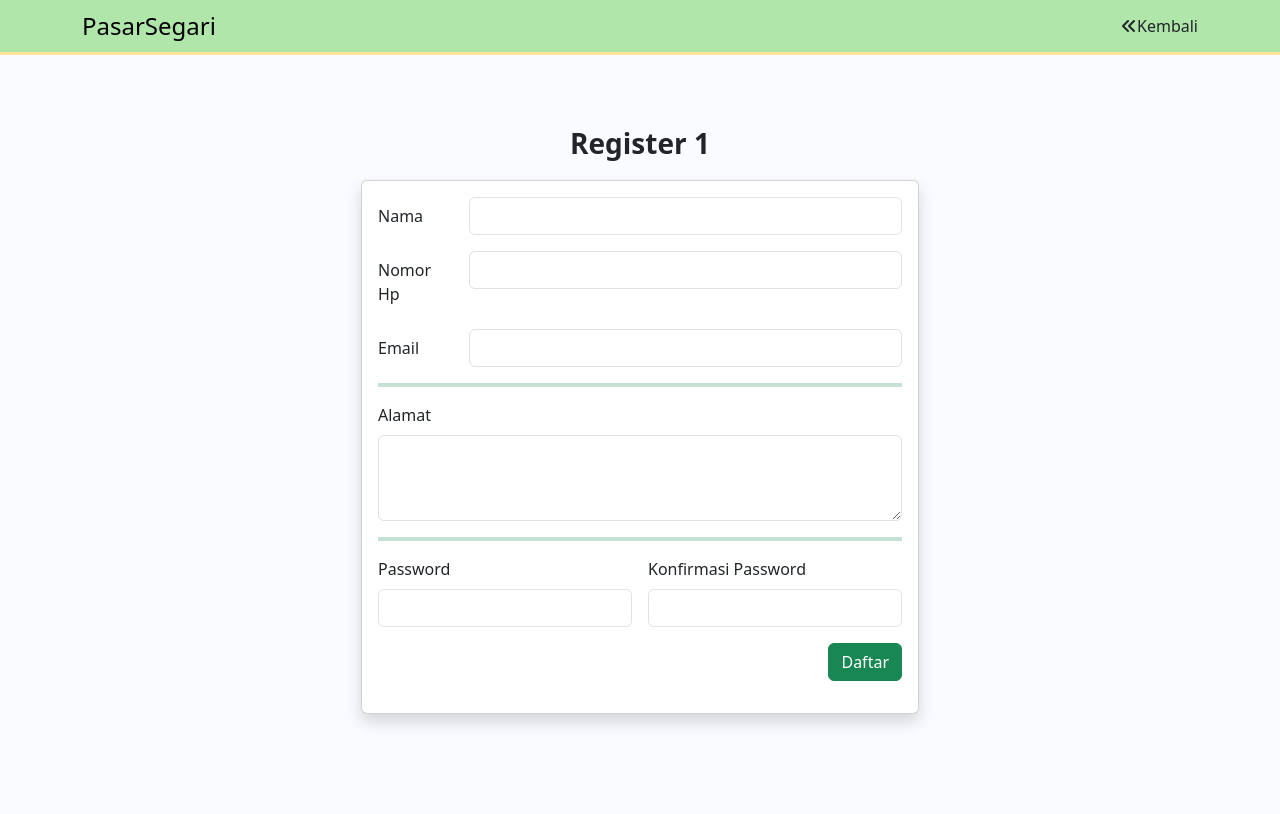
After one commit to maghfirakhansaaulia/project-akhir-web, a PHP site: page /register-form.php?role=1 in a window 1280 px wide. The commit adds this page. Run offline with PHP 8.4, Linux system fonts and the light colour scheme; data that the repository does not hold is empty; some libraries are stand-ins or nearby versions.

Commit message:
tambah file regis + perbaikan login

```diff
--- a/index.php
+++ b/index.php
@@ -25,8 +25,8 @@
       <a class="atas" href="">Petani</a>
       <a class="atas" href="">informasi</a>
       <a class="atas" href="">Contact</a>
-      <a class="atas" href="">Login</a>
-      <a class="atas" href="">Daftar</a>
+      <a class="atas" href="login.php">Login</a>
+      <a class="atas" href="register.php">Daftar</a>
       <!-- <a href="" class="link-dark link-offset-2 link-offset-3-hover link-underline-opacity-0 link-underline-opacity-75-hover"><i class="fa-solid fa-angles-left"></i> Kembali</a> -->
     </nav>
   </div>
--- a/login.css
+++ b/login.css
@@ -1,23 +1,36 @@
+/* ===================================================================================================== */
+/* login.php, login register.php */
+/* ===================================================================================================== */
 body {
   background: #f9fbfe;
 }
 .main {
   margin-top: 4.5rem;
 }
-.login-wrapper {
+.first-wrapper {
   padding: 3.125rem 0 6.25rem 0;
 }
-.register-wrapper {
-  padding: 1.5rem 0 6rem 0;
+.second-wrapper {
+  padding: 1.1rem 0 6rem 0;
 }
 .card-text {
   margin: 2rem 0;
+  text-align: justify;
 }
 .btn-costom {
   background-color: #c1d7c1;
 }
 .btn-costom:hover {
   background-color: #92ba92;
+}
+.scrollspyBTN {
+  background-color: #ff6687;
+  color: white;
+  transition: all 0.5s;
+}
+.scrollspyBTN:hover {
+  background-color: #ff335f;
+  color: whitesmoke;
 }
 .hover-effect {
   transition: all 0.5s;
@@ -79,31 +92,33 @@ body {
   justify-content: center;
 }
 
-.sayur h1{
+.sayur h1 {
   color: #394f36;
   font-size: 80px;
 }
 
-.sayur h2{
+.sayur h2 {
   margin-top: 10px;
   margin-top: 10px;
   color: #94d28e;
-  font-family: 'lucida sans';
+  font-family: "lucida sans";
   letter-spacing: -1px;
 }
 
-.sayur p{
+.sayur p {
   color: #898888;
 }
 
-.konten{
+.konten {
   display: grid;
   grid-template-columns: 1fr 1fr 1fr;
   column-gap: 4%;
   margin: 5% 5% 2% 5%;
 }
 
-.konten-sayur, .konten-buah, .konten-sembako{
+.konten-sayur,
+.konten-buah,
+.konten-sembako {
   background-color: #f1f1f1;
   border-radius: 10px;
   padding: 10px 10px 10px 10px;
@@ -113,33 +128,46 @@ body {
   width: 100%;
 }
 
-.konten-sayur{
-  background-image: linear-gradient(rgba(122, 122, 122, 0.586), rgba(129, 129, 129, 0.564))
-    , url(gambar/sayur-mayur-Cropped-1.jpg);
+.konten-sayur {
+  background-image: linear-gradient(
+      rgba(122, 122, 122, 0.586),
+      rgba(129, 129, 129, 0.564)
+    ),
+    url(gambar/sayur-mayur-Cropped-1.jpg);
   background-position: contain;
   color: white;
 }
 
-  .konten-buah{
-  background-image: linear-gradient(rgba(122, 122, 122, 0.586), rgba(129, 129, 129, 0.564))
-    , url(gambar/2342554562.jpg);
+.konten-buah {
+  background-image: linear-gradient(
+      rgba(122, 122, 122, 0.586),
+      rgba(129, 129, 129, 0.564)
+    ),
+    url(gambar/2342554562.jpg);
   background-position: contain;
   color: white;
 }
 
-  .konten-sembako{
-  background-image: linear-gradient(rgba(122, 122, 122, 0.586), rgba(129, 129, 129, 0.564))
-    , url(gambar/nico-smit-MrQs5dCGyno-unsplash-768x432.jpg);
+.konten-sembako {
+  background-image: linear-gradient(
+      rgba(122, 122, 122, 0.586),
+      rgba(129, 129, 129, 0.564)
+    ),
+    url(gambar/nico-smit-MrQs5dCGyno-unsplash-768x432.jpg);
   background-position: contain;
   color: white;
 }
 
-  .konten-sayur p, .konten-buah p, .konten-sembako p{
+.konten-sayur p,
+.konten-buah p,
+.konten-sembako p {
   padding-top: 30px;
   font-size: 20px;
 }
 
-  .konten-sayur h1, .konten-buah h1, .konten-sembako h1{
+.konten-sayur h1,
+.konten-buah h1,
+.konten-sembako h1 {
   display: flex;
   justify-content: center;
   align-items: center;
--- /dev/null
+++ b/register-form.php
@@ -0,0 +1,166 @@
+<?php
+$role = $_GET['role'];
+
+if ($role === "petani"){
+  $ikon = "ikon fa-sharp fa-solid fa-seedling fa-5x";
+}elseif($role === "toko"){
+  $ikon = "ikon fa-solid fa-shop fa-5x";
+}elseif($role === "user"){
+  $ikon = "ikon fa-solid fa-user-large fa-5x";
+}
+?>
+
+<!DOCTYPE html>
+<html lang="en">
+  <head>
+    <meta charset="utf-8" />
+    <meta name="viewport" content="width=device-width, initial-scale=1" />
+    <title>Register | <?php echo $role; ?></title>
+    <link
+      href="https://cdn.jsdelivr.net/npm/bootstrap@5.3.0-alpha3/dist/css/bootstrap.min.css"
+      rel="stylesheet"
+      integrity="sha384-KK94CHFLLe+nY2dmCWGMq91rCGa5gtU4mk92HdvYe+M/SXH301p5ILy+dN9+nJOZ"
+      crossorigin="anonymous"
+    />
+    <script
+      src="https://kit.fontawesome.com/bd49e73b8b.js"
+      crossorigin="anonymous"
+    ></script>
+
+    <link rel="stylesheet" href="login.css" />
+  </head>
+  <body>
+    <nav class="navbar fixed-top border-bottom border-warning-subtle border-3">
+      <div class="container">
+        <div>
+          <a class="navbar-brand fw-light fs-4" href="index.php">PasarSegari</a>
+        </div>
+        <div class="ml-auto">
+          <script>
+            document.write('<a href="' + document.referrer + '" class="link-dark link-offset-2 link-offset-3-hover link-underline-opacity-0 link-underline-opacity-75-hover"><i class="fa-solid fa-angles-left"></i>Kembali</a>');
+          </script>
+        </div>
+      </div>
+    </nav>
+    <div class="main container">
+      <div class="first-wrapper container">
+        <div class="text-center">
+          <i class="<?php echo $ikon ?>"></i>
+          <p class="fs-3 fw-semibold text-capitalize">
+            Register
+            <?php echo $role ?>
+          </p>
+        </div>
+        <div class="col-md-6 mx-auto">
+          <div class="card shadow">
+            <div class="card-body">
+              <form action="https://www.google.com/?hl=id">
+                <div class="row mb-3">
+                  <label for="namaRegis" class="col-sm-2 col-form-label"
+                    >Nama</label
+                  >
+                  <div class="col-sm-10">
+                    <input
+                      type="text"
+                      class="form-control"
+                      id="namaRegis"
+                      name="namaRegis"
+                      required
+                    />
+                  </div>
+                </div>
+                <div class="row mb-3">
+                  <label for="noHpRegis" class="col-sm-2 col-form-label"
+                    >Nomor Hp</label
+                  >
+                  <div class="col-sm-10">
+                    <input
+                      type="number"
+                      class="form-control"
+                      id="noHpRegis"
+                      name="noHpRegis"
+                      required
+                    />
+                  </div>
+                </div>
+                <div class="row mb-3">
+                  <label for="emailRegis" class="col-sm-2 col-form-label">Email</label>
+                  <div class="col-sm-10">
+                    <input type="email"class="form-control" id="emailRegis" name="emailRegis" required/>
+                  </div>
+                </div>
+                <hr class="border border-success border-2 opacity-25">
+                <div class="mb-3">
+                  <?php if($role === "toko"){ echo
+                    "
+                    <label for='tokoRegis' class='form-label'>Nama Toko</label>
+                    <input type='text' class='form-control' id='tokoRegis' name='tokoRegis' required/>
+                    "; } ?>
+                </div>
+                <div class="mb-3">
+                  <?php if($role === "petani"){ echo
+                  "
+                  <label for='kelompokRegis' class='form-label'>Nama Kelompok Tani</label>
+                  <input type='text' class='form-control' id='kelompokRegis' name='kelompokRegis' required/>
+                  "
+                    ; } ?>
+                </div>
+                <div class="mb-3">
+                  <label for="alamatRegis" class="form-label"
+                  >Alamat</label
+                  >
+                    <textarea
+                    class="form-control"
+                    rows="3"
+                    id="alamatRegis"
+                    name="alamatRegis"
+                    required
+                    ></textarea>
+
+                </div>
+                <hr class="border border-success border-2 opacity-25">
+                <div class="row mb-3 g-3">
+                  <div class="col-md-6">
+                    <label for="passwordRegis" class="form-label"
+                    >Password</label>
+                    <input
+                    type="password"
+                    class="form-control"
+                      id="passwordRegis"
+                      name="passwordRegis"
+                      required
+                    />
+                  </div>
+                  <div class="col-md-6">
+                    <label for="passwordRegis2" class="form-label"
+                    >Konfirmasi Password</label>
+                    <input
+                    type="password"
+                    class="form-control"
+                      id="passwordRegis2"
+                      name="passwordRegis2"
+                      required
+                    />
+                  </div>
+                </div>
+                <div class="d-grid gap-2 d-md-flex justify-content-md-end mb-3">
+                  <input
+                    type="submit"
+                    class="btn btn-success"
+                    name="register"
+                    value="Daftar"
+                  />
+                </div>
+              </form>
+            </div>
+          </div>
+        </div>
+      </div>
+    </div>
+    <script
+      src="https://cdn.jsdelivr.net/npm/bootstrap@5.3.0-alpha3/dist/js/bootstrap.bundle.min.js"
+      integrity="sha384-ENjdO4Dr2bkBIFxQpeoTz1HIcje39Wm4jDKdf19U8gI4ddQ3GYNS7NTKfAdVQSZe"
+      crossorigin="anonymous"
+    ></script>
+  </body>
+</html>
```
Also changed, not shown: login-form.php (+4 -6 lines), login.php (+11 -15 lines), register.php (added, +127 -0 lines). Lines whose indentation alone changed are shown as unchanged.
